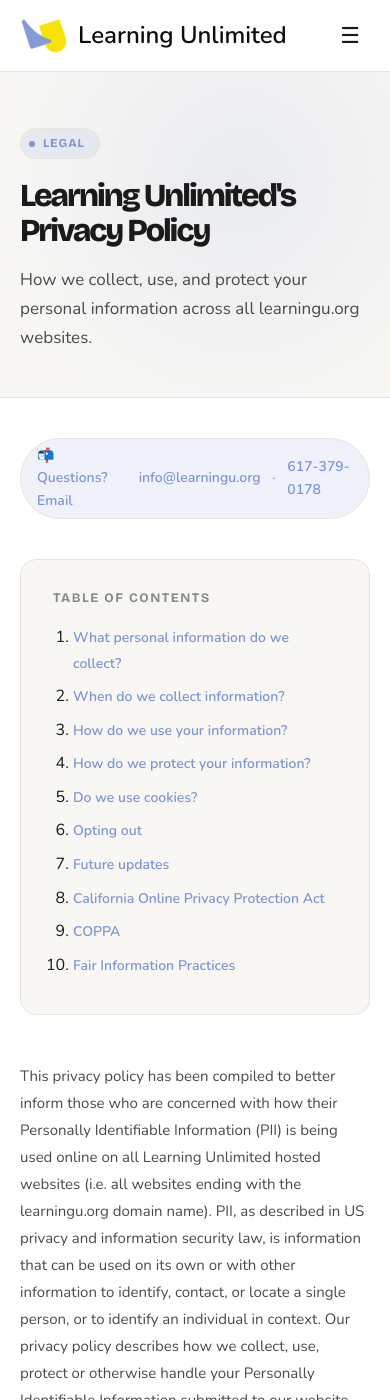
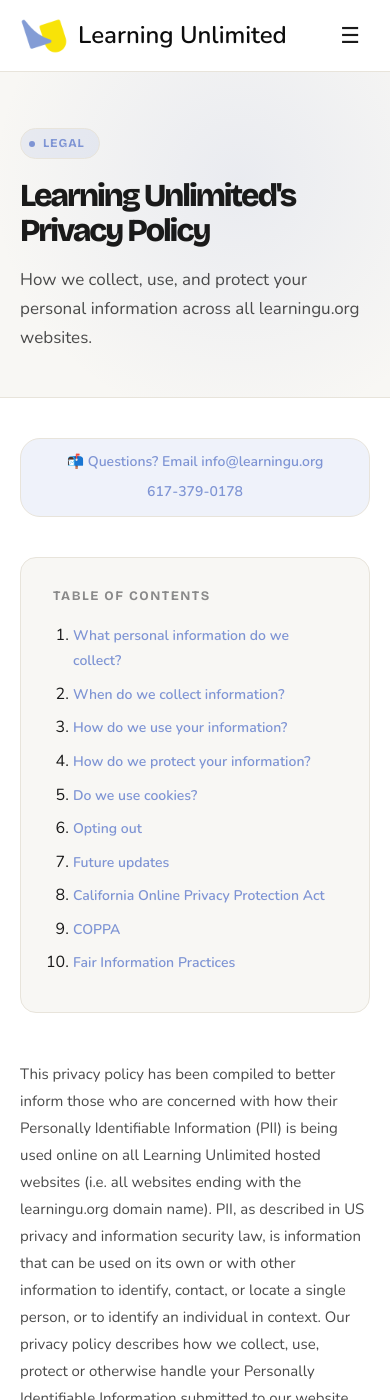
Before and after one commit to learning-unlimited/learning-unlimited.github.io, a Jekyll site: the page built from _about/privacy.html, in a window 390 px wide and 1400 px high. Built offline with Jekyll 4.4.1, drawn with Linux system fonts in a browser that asks for light colours.

Commit message:
fix: quick actions alignment & made privacy chip responsive

```diff
--- a/_about/privacy.html
+++ b/_about/privacy.html
@@ -15,7 +15,9 @@
 <div class="policy-wrap">
 
   <div class="contact-chip">
-    📬 Questions? Email <a href="mailto:info@learningu.org" style="margin-left:4px;">info@learningu.org</a> &nbsp;·&nbsp;<a href="tel:6173790178"> 617-379-0178</a>
+    <span>📬 Questions? Email <a href="mailto:info@learningu.org">info@learningu.org</a></span>
+    <span class="chip-sep">·</span>
+    <a href="tel:6173790178">617-379-0178</a>
   </div>
 
   <div class="policy-toc">
--- a/media/css/about.css
+++ b/media/css/about.css
@@ -373,6 +373,8 @@
 
 .contact-chip {
   display: inline-flex; align-items: center; gap: 8px;
+  flex-wrap: wrap;
+  justify-content: center;
   background: var(--accent-muted);
   border: 1px solid var(--border);
   border-radius: 100px;
@@ -402,4 +404,12 @@
 
   .cta           { padding: 32px 24px; }
   .cta h2        { font-size: 24px; }
+
+  .contact-chip {
+    border-radius: 20px;
+    flex-direction: column;
+    padding: 12px;
+    width: 100%;
+  }
+  .chip-sep { display: none; }
 }
```
Also changed, not shown: media/css/participate.css (+4 -3 lines).
